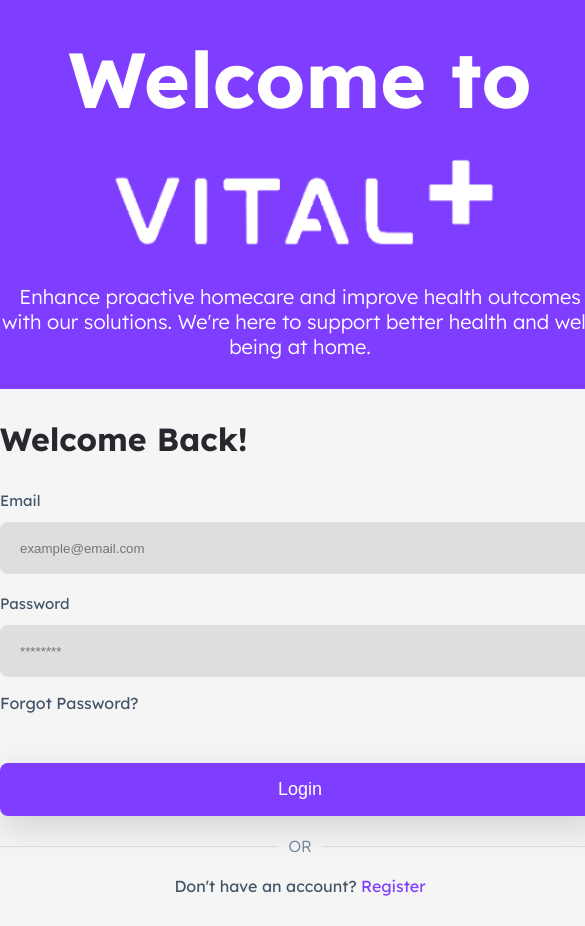
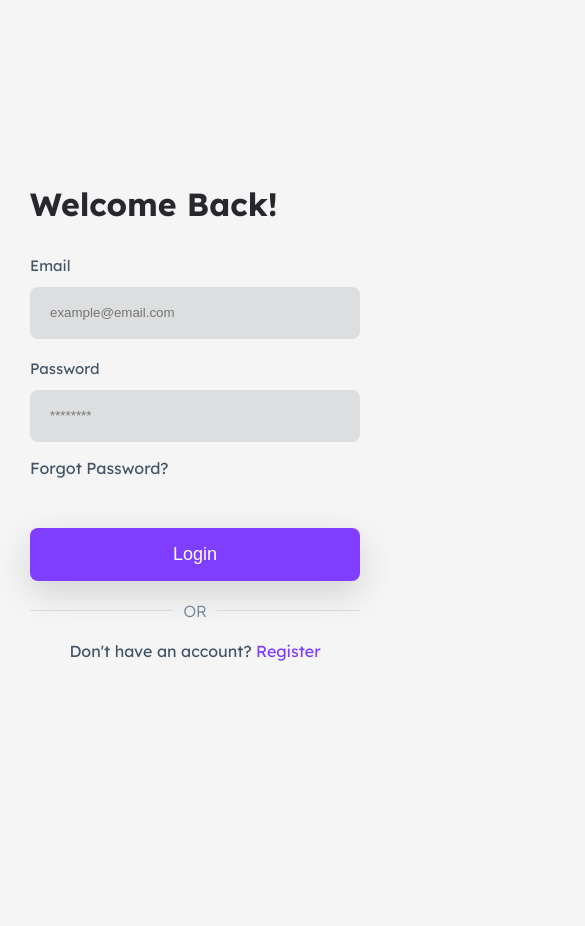
Before and after one commit to idara914/VitalPlus, a Next.js app: page /auth/login in a window 390 px wide. Shown: the whole page, 585 px wide, since content can reach past the window. After the commit the page ends 844 px from the top, so only its background shows below. Built offline with nearby package versions, Linux system fonts and the light colour scheme.

Commit message:
fixed build issues

```diff
--- a/app/assets/auth.module.css
+++ b/app/assets/auth.module.css
@@ -1,6 +1,6 @@
 .container {
   display: grid;
-  grid-template-columns: repeat(auto-fit, minmax(600px, 1fr));
+  grid-template-columns: repeat(auto-fit, minmax(400px, 1fr));
 
   height: 100vh;
 }
@@ -51,3 +51,27 @@
   text-align: left;
   margin-bottom: 32px;
 }
+
+@media screen and (max-width: 1200px) {
+  .containerLeftInner {
+    width: 380px;
+  }
+
+  .containerRightInner {
+    width: 380px;
+  }
+}
+
+@media screen and (max-width: 800px) {
+  .container {
+    grid-template-columns: 1fr;
+  }
+
+  .containerLeft {
+    display: none;
+  }
+
+  .containerRightInner {
+    width: 100%;
+  }
+}
--- a/app/auth/login/page.js
+++ b/app/auth/login/page.js
@@ -111,7 +111,8 @@ export default function Login() {
         </form>
         <Divider text="OR" />
         <p>
-          Don't have an account? <Link href={"/auth/register"}>Register</Link>
+          Don&apos;t have an account?{" "}
+          <Link href={"/auth/register"}>Register</Link>
         </p>
       </section>
     </AuthLayout>
--- a/app/components/Layouts/AuthLayout.js
+++ b/app/components/Layouts/AuthLayout.js
@@ -8,7 +8,7 @@ export default function AuthLayout({ heading, text, children }) {
       <div className={styles.containerLeft}>
         <div className={styles.containerLeftInner}>
           <h1 className={styles.heading}>{heading}</h1>
-          <Image src={LogoWhite} />
+          <Image src={LogoWhite} alt="vitalplus" />
           <p className={styles.paragraph}>{text}</p>
         </div>
       </div>
```
